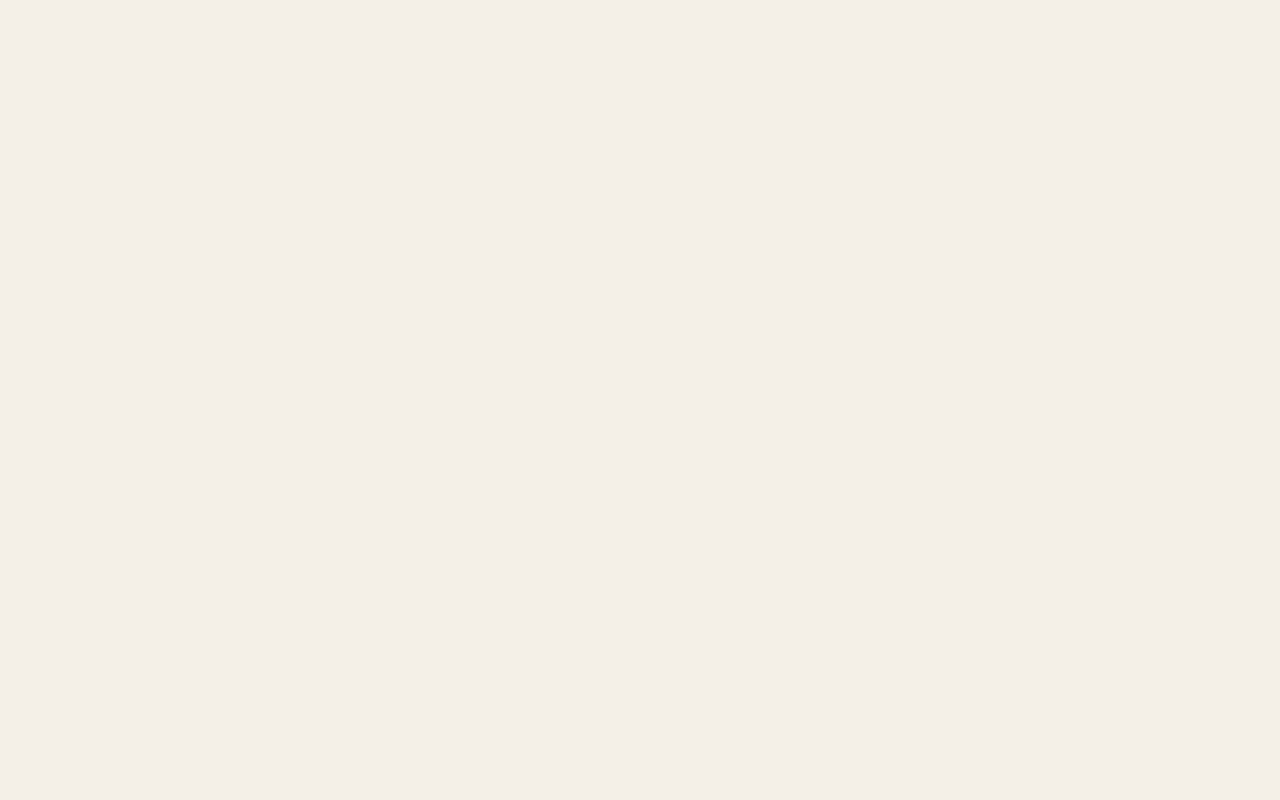
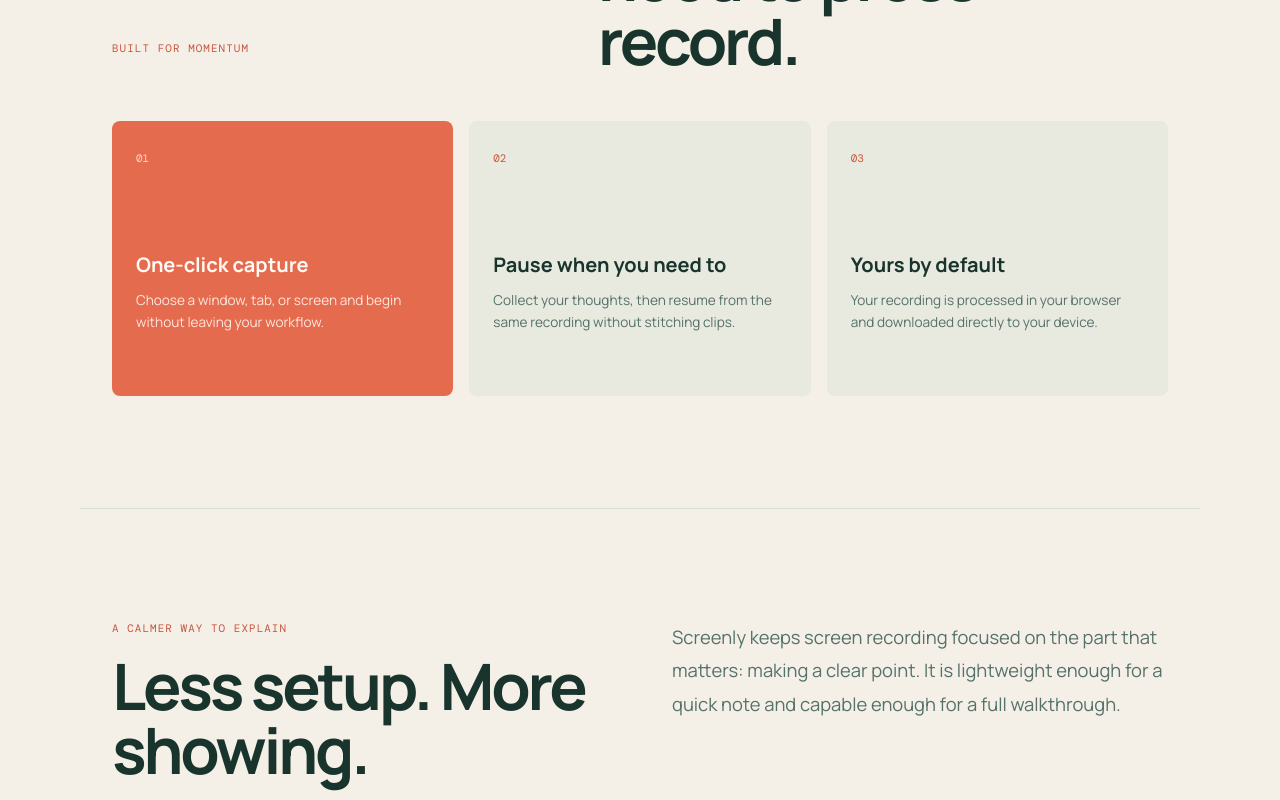
Before and after one commit to ClintonMeshackArt/Screen-Recorder, a React (Vite) app: page / in a window 1280 px wide. Shown: the part 1580-2380 px from the top of the page. Before the commit the page ends 1508 px from the top, so only its background shows below. Built offline with nearby package versions, Linux system fonts and the light colour scheme.

Commit message:
Enhance App component with main sections and layout
Added main content sections and improved layout.

```diff
--- a/src/App.jsx
+++ b/src/App.jsx
@@ -3,9 +3,62 @@ import Footer from "./components/Footer";
 import Hero from "./components/Hero";
 function App() {
   return (
-    <div>
+    <div className="app-shell">
       <Hero />
-      <ScreenRecorder />
+      <main>
+        <ScreenRecorder />
+        <section
+          className="section features-section"
+          id="features"
+          aria-labelledby="features-title"
+        >
+          <div className="section-heading">
+            <p className="eyebrow">Built for momentum</p>
+            <h2 id="features-title">Everything you need to press record.</h2>
+          </div>
+          <div className="feature-grid">
+            <article className="feature-card feature-card-dark">
+              <span className="feature-number">01</span>
+              <h3>One-click capture</h3>
+              <p>
+                Choose a window, tab, or screen and begin without leaving your
+                workflow.
+              </p>
+            </article>
+            <article className="feature-card">
+              <span className="feature-number">02</span>
+              <h3>Pause when you need to</h3>
+              <p>
+                Collect your thoughts, then resume from the same recording
+                without stitching clips.
+              </p>
+            </article>
+            <article className="feature-card">
+              <span className="feature-number">03</span>
+              <h3>Yours by default</h3>
+              <p>
+                Your recording is processed in your browser and downloaded
+                directly to your device.
+              </p>
+            </article>
+          </div>
+        </section>
+        <section
+          className="section about-section"
+          id="about"
+          aria-labelledby="about-title"
+        >
+          <div>
+            <p className="eyebrow">A calmer way to explain</p>
+            <h2 id="about-title">Less setup. More showing.</h2>
+          </div>
+          <p className="about-copy">
+            Screenly keeps screen recording focused on the part that matters:
+            making a clear point. It is lightweight enough for a quick note and
+            capable enough for a full walkthrough.
+          </p>
+        </section>
+      </main>
       <Footer />
     </div>
   );
```
